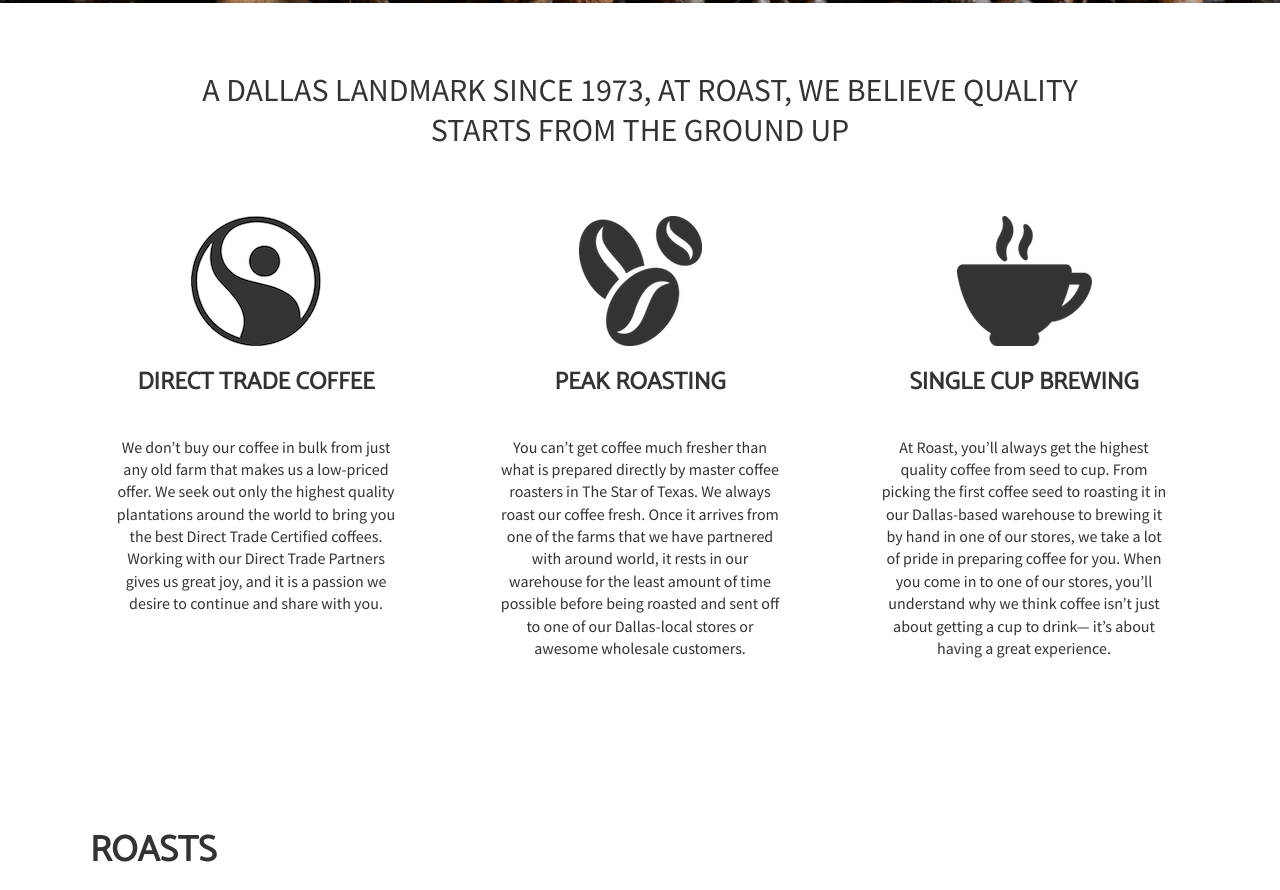
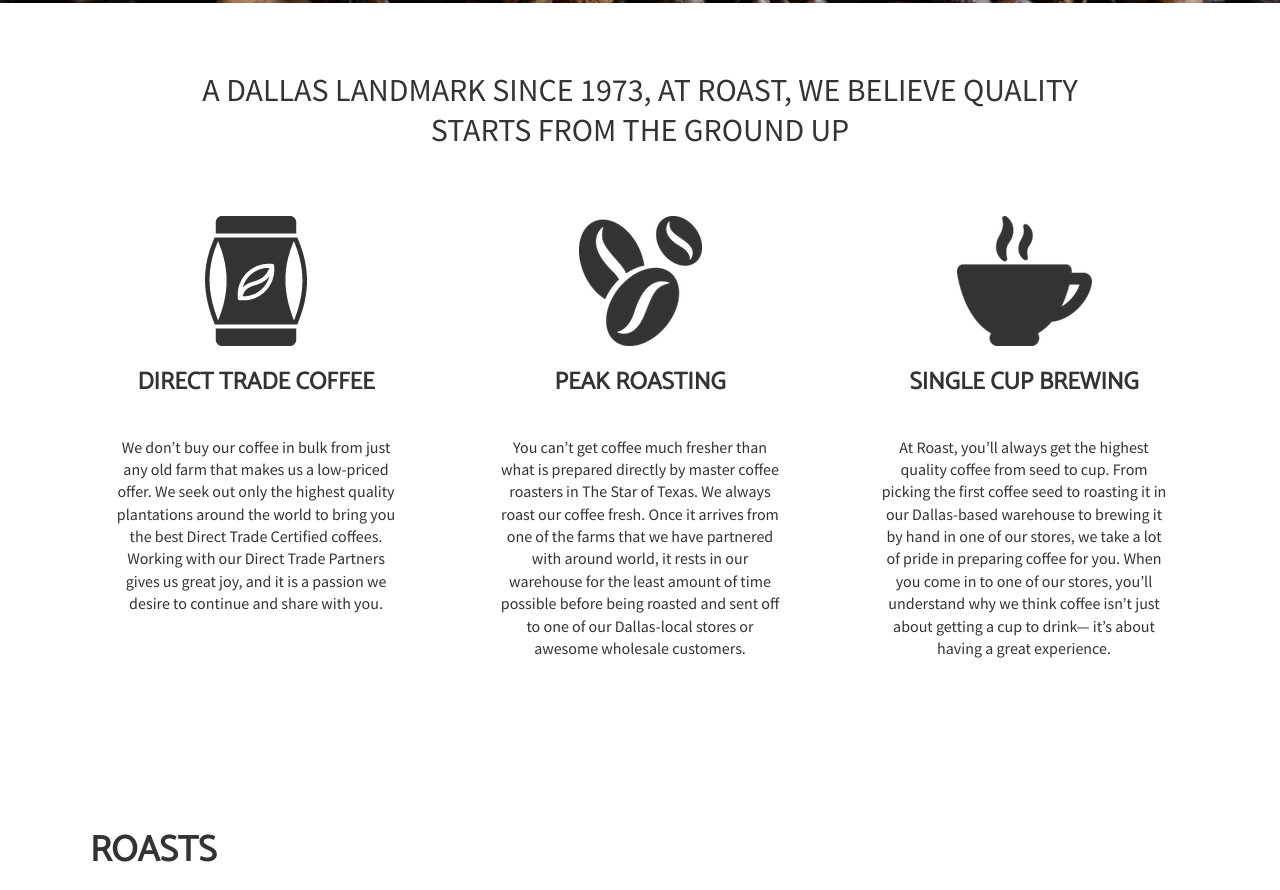
Before and after one commit to skiddhubbard/roast-coffee-house, a plain HTML site: page index.html in a window 1280 px wide. Shown: the part 797-1687 px from the top of the page. Drawn offline with nearby package versions, Linux system fonts and the light colour scheme.

Commit message:
Update index.html

```diff
--- a/index.html
+++ b/index.html
@@ -41,7 +41,7 @@
       </div>
       <div class="flex-qualities-container">
         <div id="quality-1" class="flex-qualities">
-          <img src="img/fair-trade-gray.png"/>
+          <img src="img/coffee-bag.png"/>
           <h2>Direct Trade Coffee</h2>
           <p>We don’t buy our coffee in bulk from just any old farm that makes us
             a low-priced offer. We seek out only the highest quality plantations
@@ -146,6 +146,7 @@
         <h2>Roastery &amp; Headquarters</h2>
         <p>9742 Deerfield Street<br>Arlington, TX 76004<br>M-F 8:30 AM - 4:30 PM<br>
         hello@roastcoffeehouse.com</p>
+        <p><a href="http://www.freepik.com/free-photos-vectors/coffee">Coffee image created by Onlyyouqj - Freepik.com</a><br>Icons made by <a href="http://freepik.com">Freepik</a>via <a href="http://flaticon.com">Flaticon</a></p>
       </footer>
     </div>
 
```
